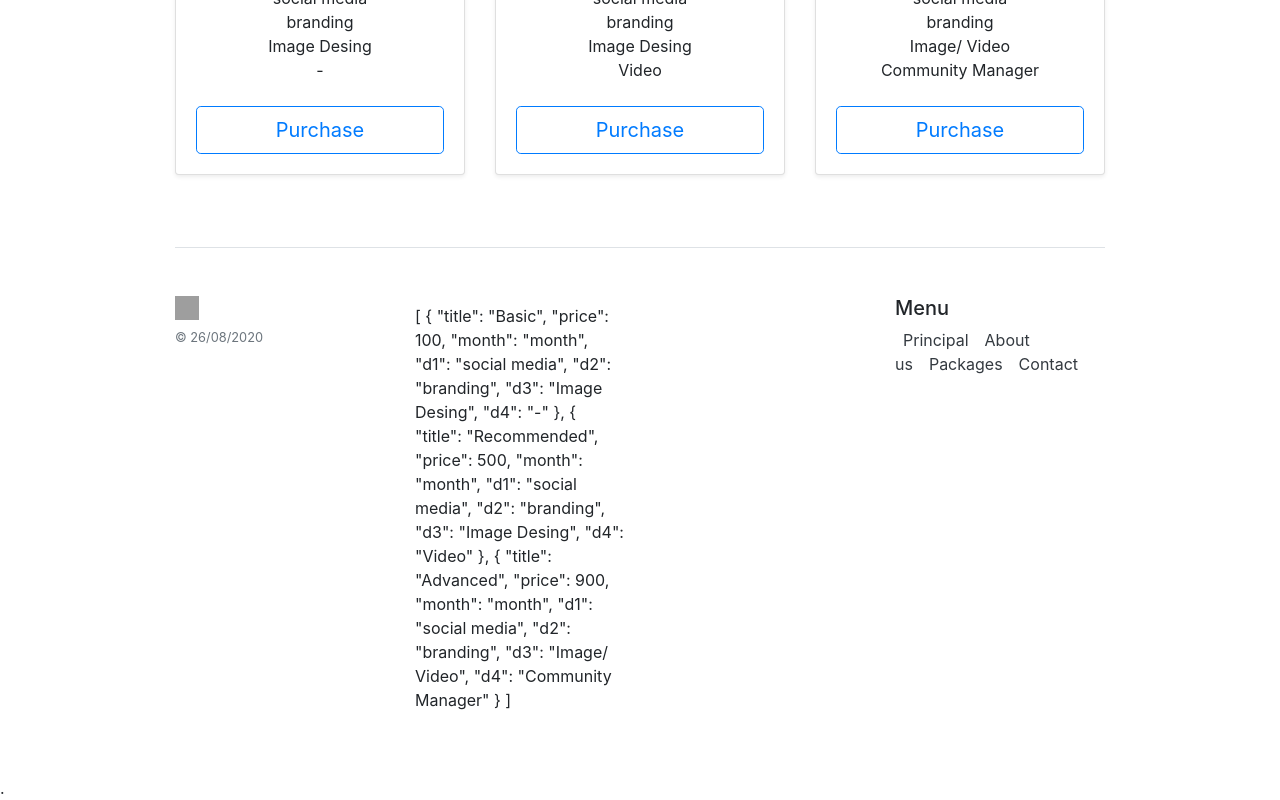
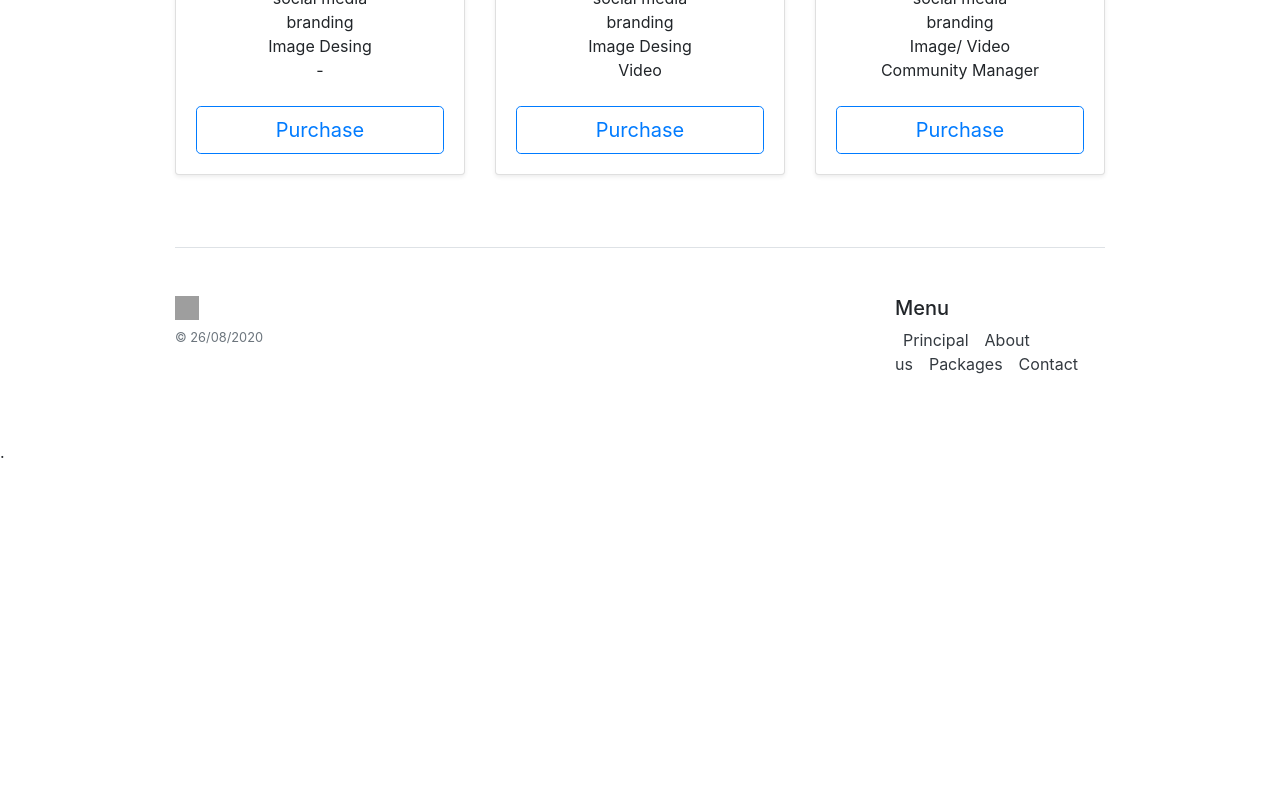
Before and after one commit to KarenCelis/MarketingDigitalPage, an Angular app in the folder filters/: page / in a window 1280 px wide. Shown: the part 419-1219 px from the top of the page. After the commit the page ends 883 px from the top, so only its background shows below. Built offline with nearby package versions, Linux system fonts and the light colour scheme; grey boxes are pictures that could not be loaded.

Commit message:
comments

```diff
--- a/filters/src/app/app.component.html
+++ b/filters/src/app/app.component.html
@@ -42,7 +42,7 @@
             <div class="col-6 col-md">
                 <h5></h5>
                 <ul class="list-unstyled text-small">
-                    {{packages | json}}
+                    <!--{{packages | json}}-->
                 </ul>
             </div>
             <div class="col-6 col-md">
--- a/filters/src/app/app.component.ts
+++ b/filters/src/app/app.component.ts
@@ -9,11 +9,11 @@ export class AppComponent {
   nameCompany= 'marketing digital';
   titulo = 'package';
   date = new Date();
-  currency = 100;
+  /*currency = 100;
   month='Month';
 
 
-  /*packages = {
+  packages = {
     titulo: 'Basic',
     precio: 100,
     month : 'month',
```
